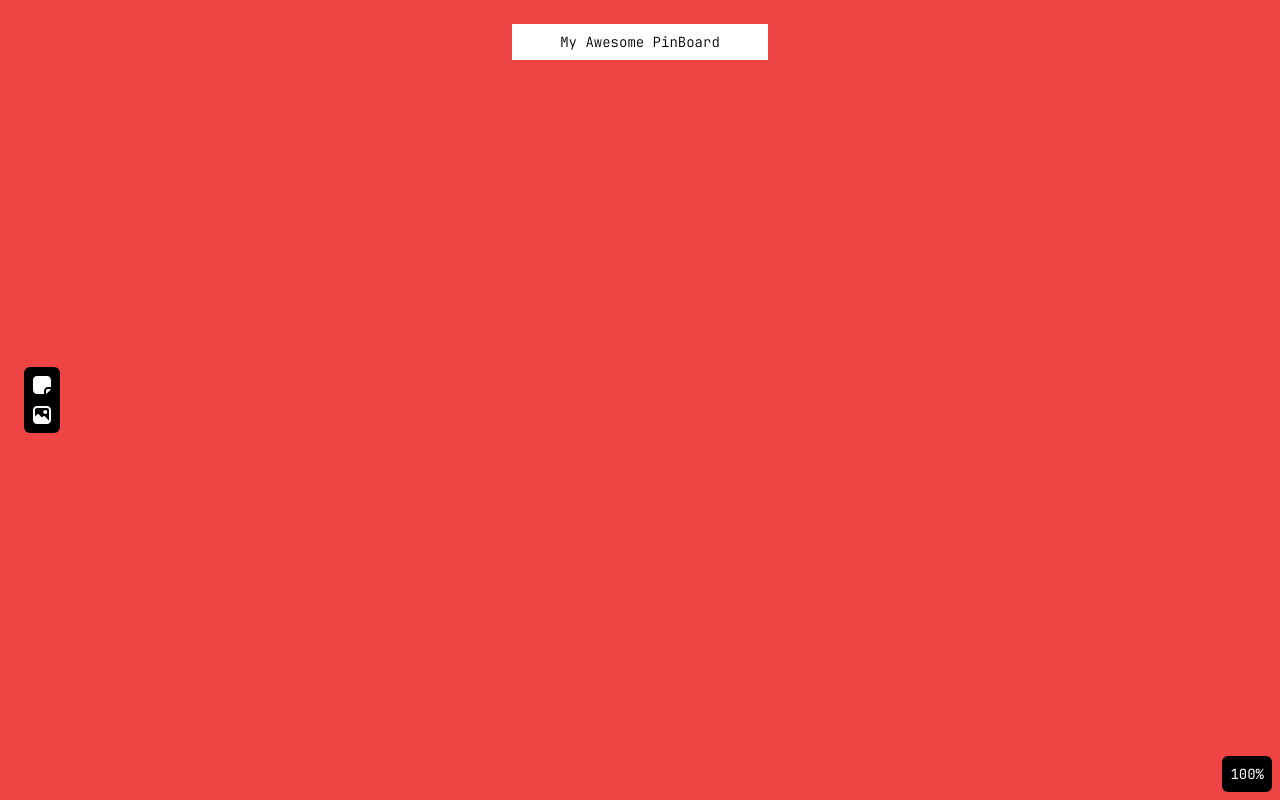
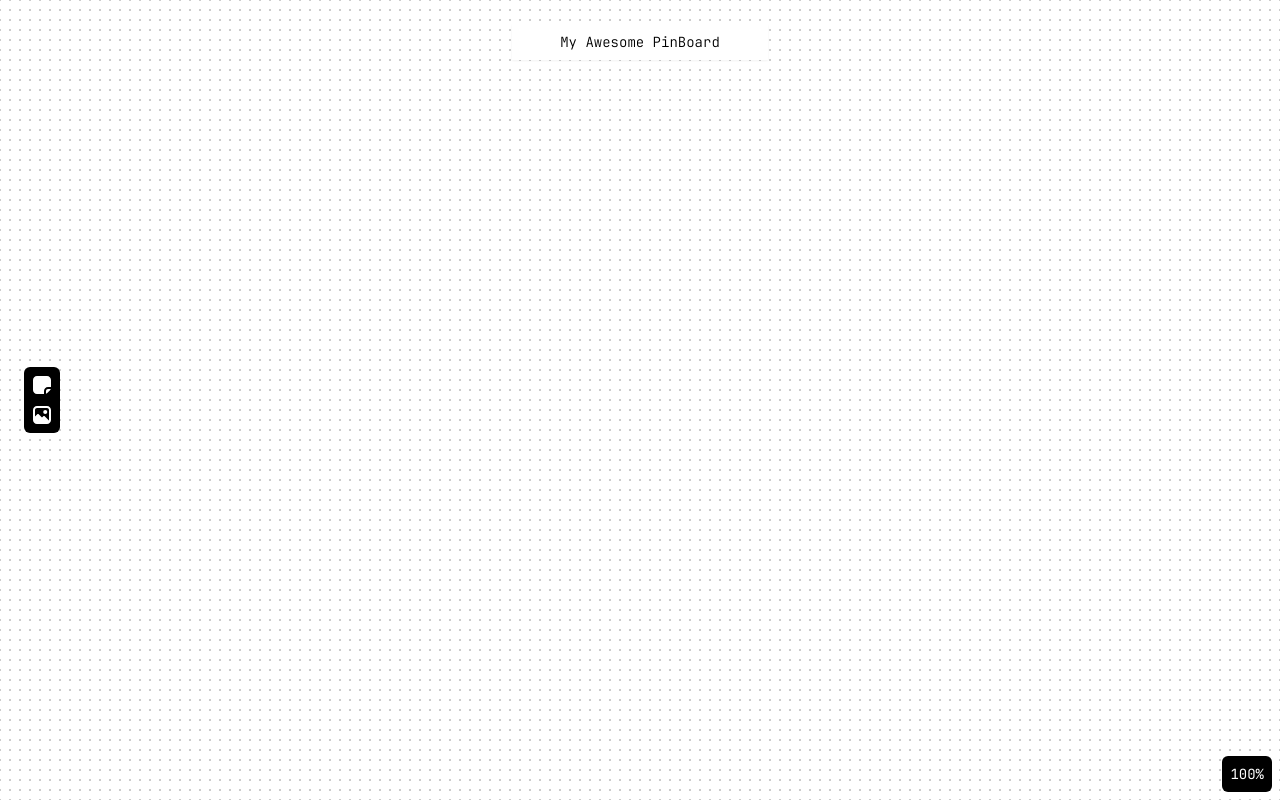
Before and after one commit to jesseborg/pinboard, a React (Vite) app: page / in a window 1280 px wide. Built offline with nearby package versions, Linux system fonts and the light colour scheme.

Commit message:
remove: pinboard debug background

```diff
--- a/src/components/pinboard/pinboard.tsx
+++ b/src/components/pinboard/pinboard.tsx
@@ -133,7 +133,7 @@
 				style={{
 					transform: `translate(${transform.x}px, ${transform.y}px) scale(${transform.scale})`,
 				}}
-				className="renderer bg-red-500 w-full h-full absolute pointer-events-none origin-top-left"
+				className="renderer w-full h-full absolute pointer-events-none origin-top-left"
 			>
 				<NodesContainer {...props} />
 			</div>
```
